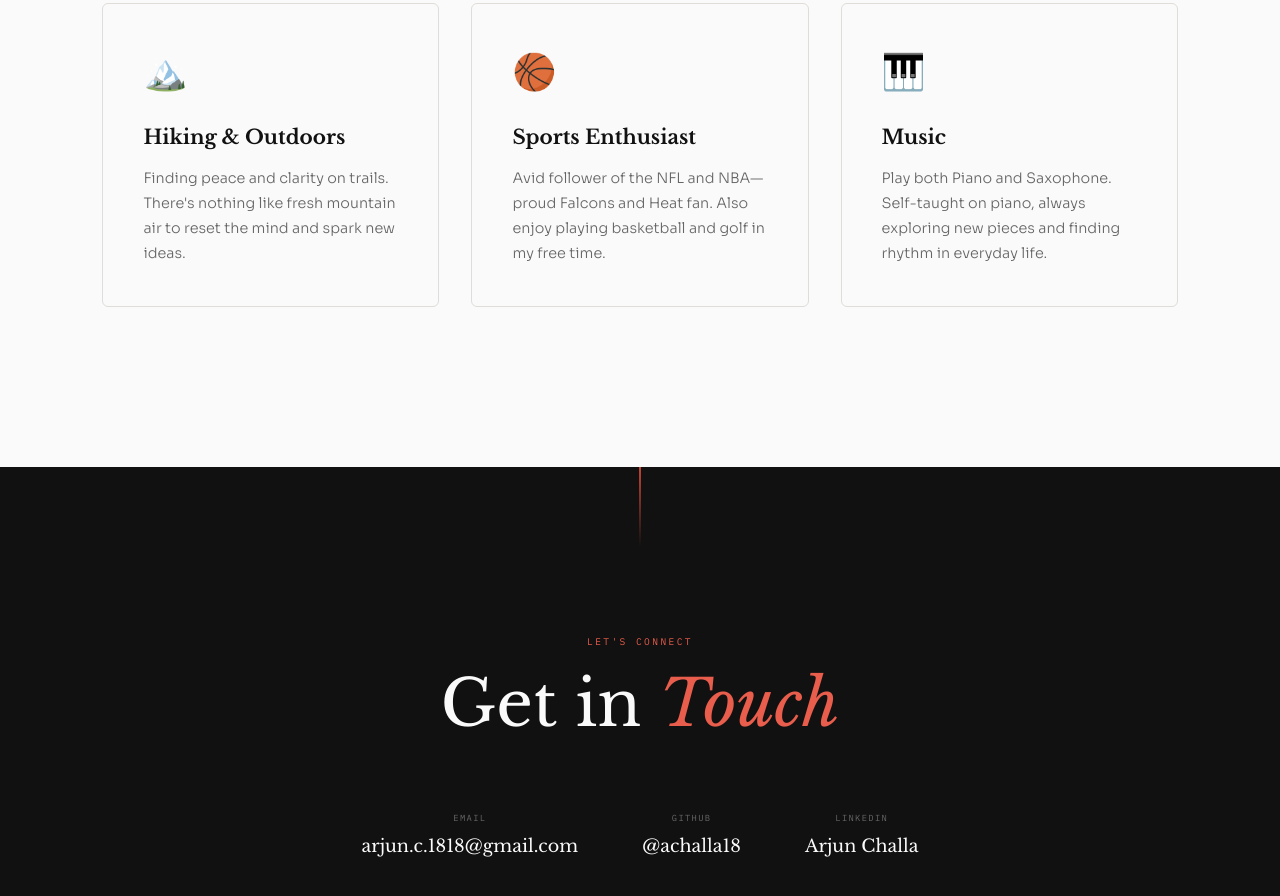
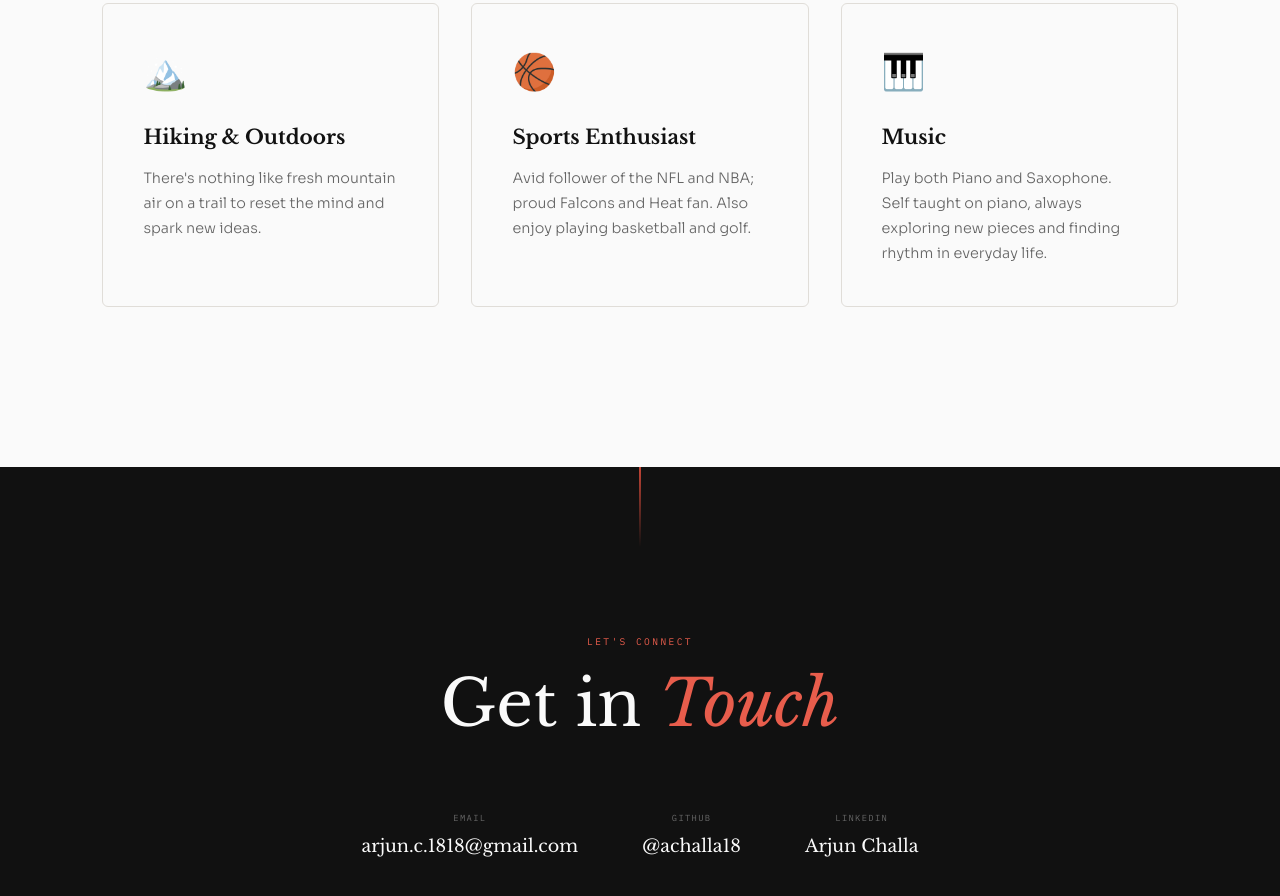
Before and after one commit to achalla18/personal-portifolio-2.0-github.io, a plain HTML site: page index.html in a window 1280 px wide. Shown: the part 6527-7423 px from the top of the page. Drawn offline with nearby package versions, Linux system fonts and the light colour scheme.

Commit message:
Updated beyond the code

```diff
--- a/index.html
+++ b/index.html
@@ -1634,17 +1634,17 @@
             <div class="beyond-card reveal">
                 <div class="beyond-icon">🏔️</div>
                 <h3>Hiking & Outdoors</h3>
-                <p>Finding peace and clarity on trails. There's nothing like fresh mountain air to reset the mind and spark new ideas.</p>
+                <p>There's nothing like fresh mountain air on a trail to reset the mind and spark new ideas.</p>
             </div>
             <div class="beyond-card reveal reveal-delay-1">
                 <div class="beyond-icon">🏀</div>
                 <h3>Sports Enthusiast</h3>
-                <p>Avid follower of the NFL and NBA—proud Falcons and Heat fan. Also enjoy playing basketball and golf in my free time.</p>
+                <p>Avid follower of the NFL and NBA; proud Falcons and Heat fan. Also enjoy playing basketball and golf.</p>
             </div>
             <div class="beyond-card reveal reveal-delay-2">
                 <div class="beyond-icon">🎹</div>
                 <h3>Music</h3>
-                <p>Play both Piano and Saxophone. Self-taught on piano, always exploring new pieces and finding rhythm in everyday life.</p>
+                <p>Play both Piano and Saxophone. Self taught on piano, always exploring new pieces and finding rhythm in everyday life.</p>
             </div>
         </div>
     </section>
```
